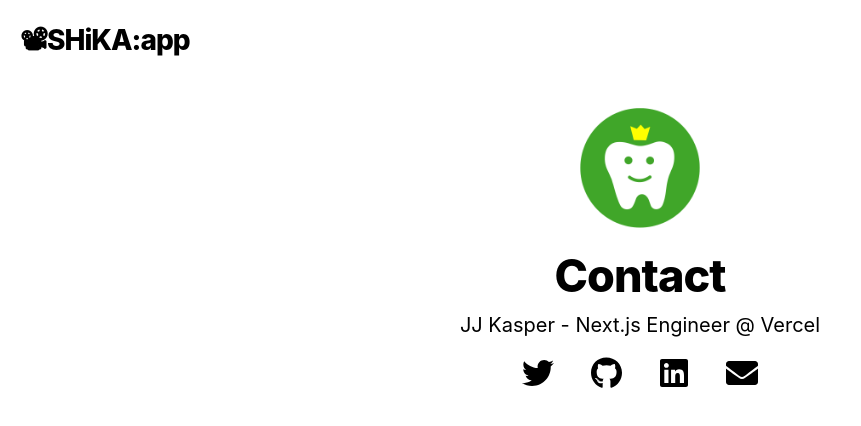
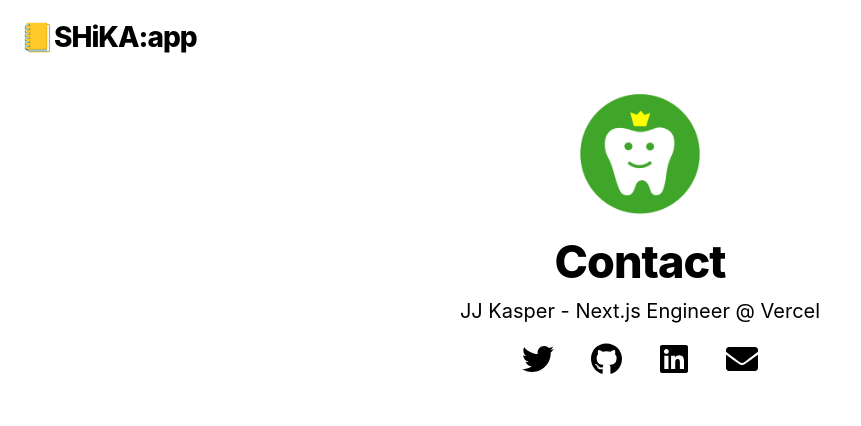
Before and after one commit to manago/shika.app, a Next.js app: page /contact in a window 1280 px wide. Shown: the top 426 px of the page, without its empty margins (0-861 px from the left). Built offline with nearby package versions, Linux system fonts and the light colour scheme.

Commit message:
ようやくわかった絵文字

```diff
--- a/src/components/header.tsx
+++ b/src/components/header.tsx
@@ -19,7 +19,7 @@
         <meta name="twitter:image" content={ogImageUrl} />
       </Head>
       <a href="/">
-        <h1>&#x1f4fd;SHiKA:app</h1>
+        <h1>&#x1f4d2;SHiKA:app</h1>
       </a>
     </header>
   )
```
